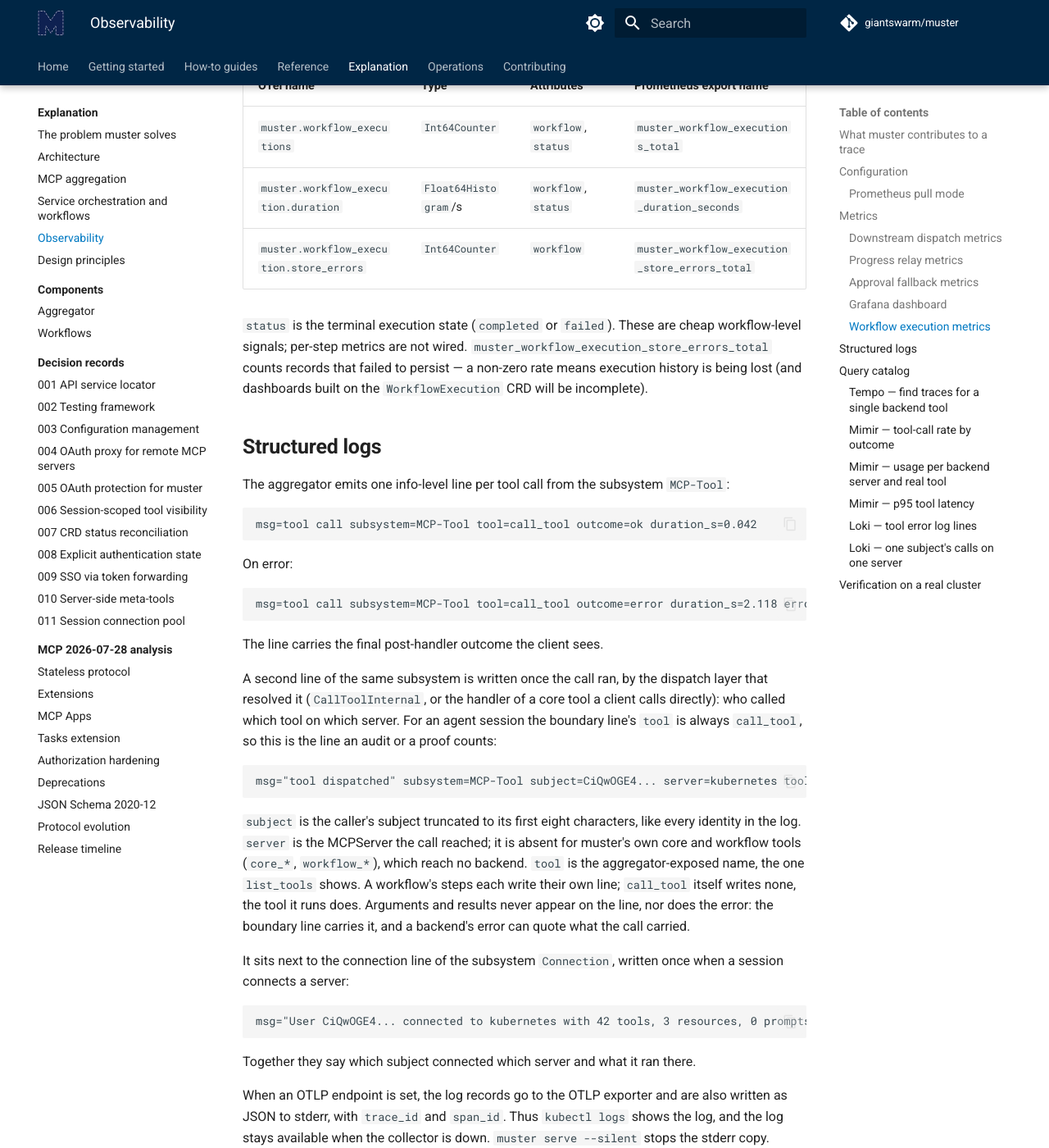
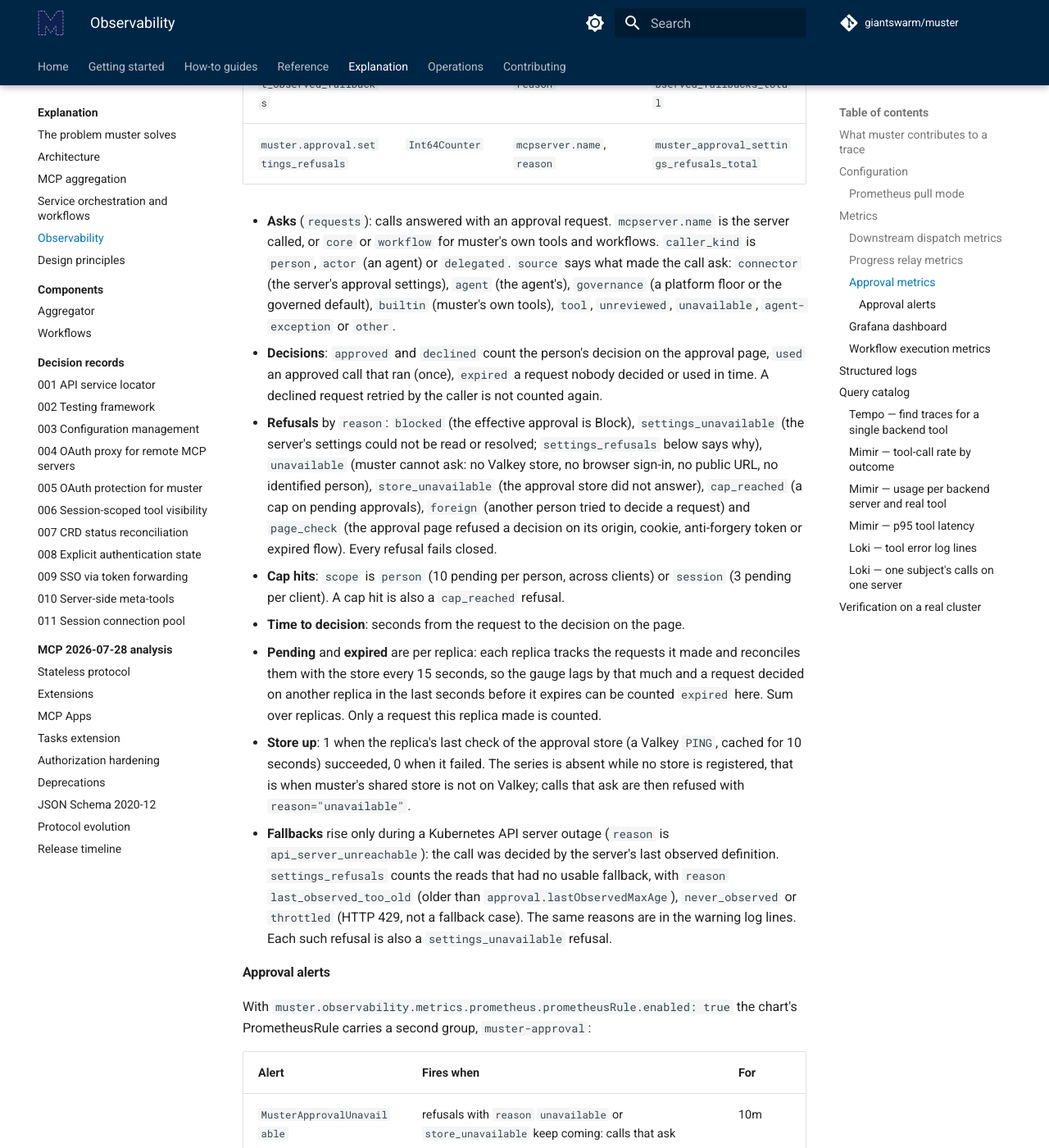
Before and after one commit to giantswarm/muster, an MkDocs documentation site: the page built from docs/explanation/observability.md, in a window 1280 px wide and 1400 px high, scrolled down 4823 px. Shown: the whole window at 82% size. Built offline with MkDocs 1.6.1 and Material for MkDocs 9.7.7, drawn with Linux system fonts in a browser that asks for light colours; comment, search, counter and statistics services are not loaded; some of the changed text lies outside the part shown.

Commit message:
feat(helm): approval alerts and dashboard

```diff
--- a/docs/explanation/observability.md
+++ b/docs/explanation/observability.md
@@ -144,30 +144,98 @@ It counts the `notifications/progress` downstream servers sent, by
 carries the token), `not_increasing` (not above the progress the caller
 last got) and `send_failed` (the caller's session could not take it).
 
-### Approval fallback metrics
+### Approval metrics
 
-| OTel name                                 | Type           | Attributes       | Prometheus export name                           |
-|-------------------------------------------|----------------|------------------|--------------------------------------------------|
-| `muster.approval.last_observed_fallbacks` | `Int64Counter` | `mcpserver.name`, `reason` | `muster_approval_last_observed_fallbacks_total`  |
-| `muster.approval.settings_refusals`       | `Int64Counter` | `mcpserver.name`, `reason` | `muster_approval_settings_refusals_total`        |
+Tool approval ([Tool approval](../how-to/mcp-server-management.md#tool-approval))
+emits these instruments, at the points where it writes its `[AUDIT]` log events
+(`approval_requested`, `approval_used`, `approval_refused`, `call_refused`) and
+on the approval page (`approval_decision`). No label carries a person, a
+session, an approval id, a tool name or an argument; the values of every label
+are a small fixed set or the name of an MCPServer.
 
-It counts the tool calls whose approval settings came from the server's
-last observed definition because the API server could not be reached
-([Tool approval](../how-to/mcp-server-management.md#tool-approval)). It
-rises only during an API server outage; `reason` is `api_server_unreachable`.
-`muster.approval.settings_refusals` counts the reads that had no usable
-fallback, with `reason` `last_observed_too_old` (older than
-`approval.lastObservedMaxAge`), `never_observed` or `throttled` (HTTP 429, not
-a fallback case). The same reasons are in the warning log lines.
+| OTel name                          | Type                   | Attributes                                  | Prometheus export name                         |
+|------------------------------------|------------------------|---------------------------------------------|------------------------------------------------|
+| `muster.approval.requests`         | `Int64Counter`         | `mcpserver.name`, `caller_kind`, `source`   | `muster_approval_requests_total`               |
+| `muster.approval.decisions`        | `Int64Counter`         | `outcome`                                   | `muster_approval_decisions_total`              |
+| `muster.approval.refusals`         | `Int64Counter`         | `reason`, `caller_kind`                     | `muster_approval_refusals_total`               |
+| `muster.approval.cap_hits`         | `Int64Counter`         | `scope`, `caller_kind`                      | `muster_approval_cap_hits_total`               |
+| `muster.approval.time_to_decision` | `Float64Histogram`/s   | `outcome`                                   | `muster_approval_time_to_decision_seconds`     |
+| `muster.approval.pending`          | `Int64ObservableGauge` |                                             | `muster_approval_pending`                      |
+| `muster.approval.store_up`         | `Int64ObservableGauge` |                                             | `muster_approval_store_up`                     |
+| `muster.approval.last_observed_fallbacks` | `Int64Counter`  | `mcpserver.name`, `reason`                  | `muster_approval_last_observed_fallbacks_total` |
+| `muster.approval.settings_refusals` | `Int64Counter`        | `mcpserver.name`, `reason`                  | `muster_approval_settings_refusals_total`      |
+
+- **Asks** (`requests`): calls answered with an approval request. `mcpserver.name`
+  is the server called, or `core` or `workflow` for muster's own tools and
+  workflows. `caller_kind` is `person`, `actor` (an agent) or `delegated`.
+  `source` says what made the call ask: `connector` (the server's approval
+  settings), `agent` (the agent's), `governance` (a platform floor or the
+  governed default), `builtin` (muster's own tools), `tool`, `unreviewed`,
+  `unavailable`, `agent-exception` or `other`.
+- **Decisions**: `approved` and `declined` count the person's decision on the
+  approval page, `used` an approved call that ran (once), `expired` a request
+  nobody decided or used in time. A declined request retried by the caller is
+  not counted again.
+- **Refusals** by `reason`: `blocked` (the effective approval is Block),
+  `settings_unavailable` (the server's settings could not be read or resolved;
+  `settings_refusals` below says why), `unavailable` (muster cannot ask: no
+  Valkey store, no browser sign-in, no public URL, no identified person),
+  `store_unavailable` (the approval store did not answer), `cap_reached` (a cap
+  on pending approvals), `foreign` (another person tried to decide a request)
+  and `page_check` (the approval page refused a decision on its origin, cookie,
+  anti-forgery token or expired flow). Every refusal fails closed.
+- **Cap hits**: `scope` is `person` (10 pending per person, across clients) or
+  `session` (3 pending per client). A cap hit is also a `cap_reached` refusal.
+- **Time to decision**: seconds from the request to the decision on the page.
+- **Pending** and **expired** are per replica: each replica tracks the requests
+  it made and reconciles them with the store every 15 seconds, so the gauge
+  lags by that much and a request decided on another replica in the last
+  seconds before it expires can be counted `expired` here. Sum over replicas.
+  Only a request this replica made is counted.
+- **Store up**: 1 when the replica's last check of the approval store (a Valkey
+  `PING`, cached for 10 seconds) succeeded, 0 when it failed. The series is
+  absent while no store is registered, that is when muster's shared store is
+  not on Valkey; calls that ask are then refused with `reason="unavailable"`.
+- **Fallbacks** rise only during a Kubernetes API server outage (`reason` is
+  `api_server_unreachable`): the call was decided by the server's last observed
+  definition. `settings_refusals` counts the reads that had no usable fallback,
+  with `reason` `last_observed_too_old` (older than `approval.lastObservedMaxAge`),
+  `never_observed` or `throttled` (HTTP 429, not a fallback case). The same
+  reasons are in the warning log lines. Each such refusal is also a
+  `settings_unavailable` refusal.
+
+#### Approval alerts
+
+With `muster.observability.metrics.prometheus.prometheusRule.enabled: true` the
+chart's PrometheusRule carries a second group, `muster-approval`:
+
+| Alert | Fires when | For |
+|---|---|---|
+| `MusterApprovalUnavailable` | refusals with `reason` `unavailable` or `store_unavailable` keep coming: calls that ask cannot run | 10m |
+| `MusterApprovalStoreDown` | a replica's `muster_approval_store_up` is 0 | 5m |
+| `MusterApprovalHighDeclineOrExpiryRatio` | more than half of the last hour's decided or expired requests were declined or expired, with at least 10 of them | 30m |
+| `MusterApprovalOutageFallbackInUse` | calls keep being decided by a server's last observed definition because the API server cannot be reached | 30m |
+
+The alerts carry `severity: warning` and `topic: muster`, no team or routing
+labels and no runbook links: route them in your Alertmanager. They aggregate by
+`namespace` (and `reason`), never by pod, so a muster rollout does not resolve
+and re-fire them. Unit tests with promtool are in
+`helm/muster/tests/promtool/` (run `helm/muster/tests/promtool/run.sh`).
 
 ### Grafana dashboard
 
-The chart ships a ready-made dashboard built on these metrics
-(`helm/muster/dashboards/muster.json`, uid `muster`): MCP server fleet
-state, per-server/per-tool usage and latency, aggregator boundary
-traffic, and workflow executions. Enable it with
-`muster.observability.grafanaDashboard.enabled: true`; on Giant Swarm
-clusters additionally set `grafanaDashboard.giantswarm.enabled: true`
+The chart ships two ready-made dashboards built on these metrics, in one
+ConfigMap. `helm/muster/dashboards/muster.json` (uid `muster`): MCP server
+fleet state, per-server/per-tool usage and latency, aggregator boundary
+traffic, and workflow executions. `helm/muster/dashboards/muster-approval.json`
+(uid `muster-approval`, "Muster / Tool approval"): asks by source and by
+server, decisions by outcome, time to decision, refusals by reason, cap hits,
+pending requests, the approval store and the outage fallback. Enable them with
+`muster.observability.grafanaDashboard.enabled: true` (off by default) and
+add the label your Grafana sidecar selects on through
+`muster.observability.grafanaDashboard.labels` (for the upstream sidecar,
+`grafana_dashboard: "1"`); the folder is `grafanaDashboard.folder`. On Giant
+Swarm clusters additionally set `grafanaDashboard.giantswarm.enabled: true`
 to have the observability platform pick it up.
 
 ### Workflow execution metrics
```
Also changed, not shown: 7 other files.
